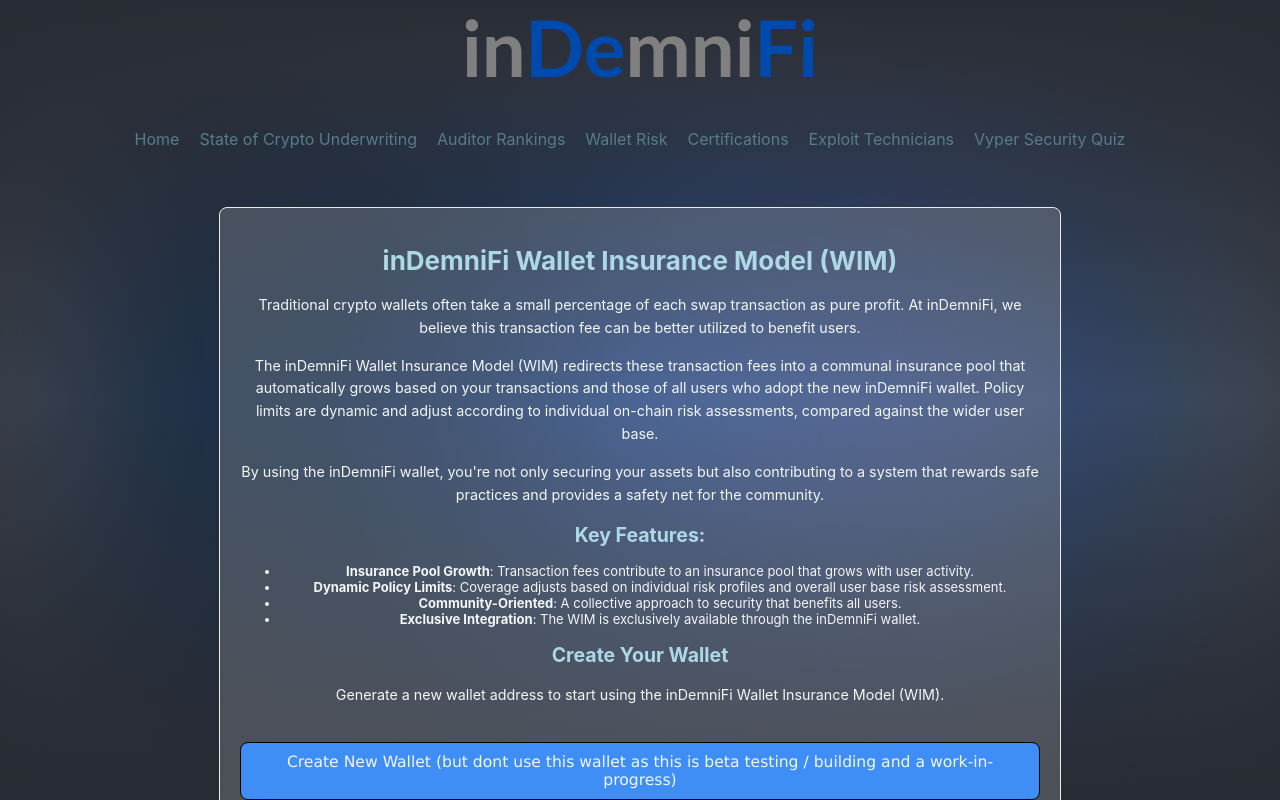
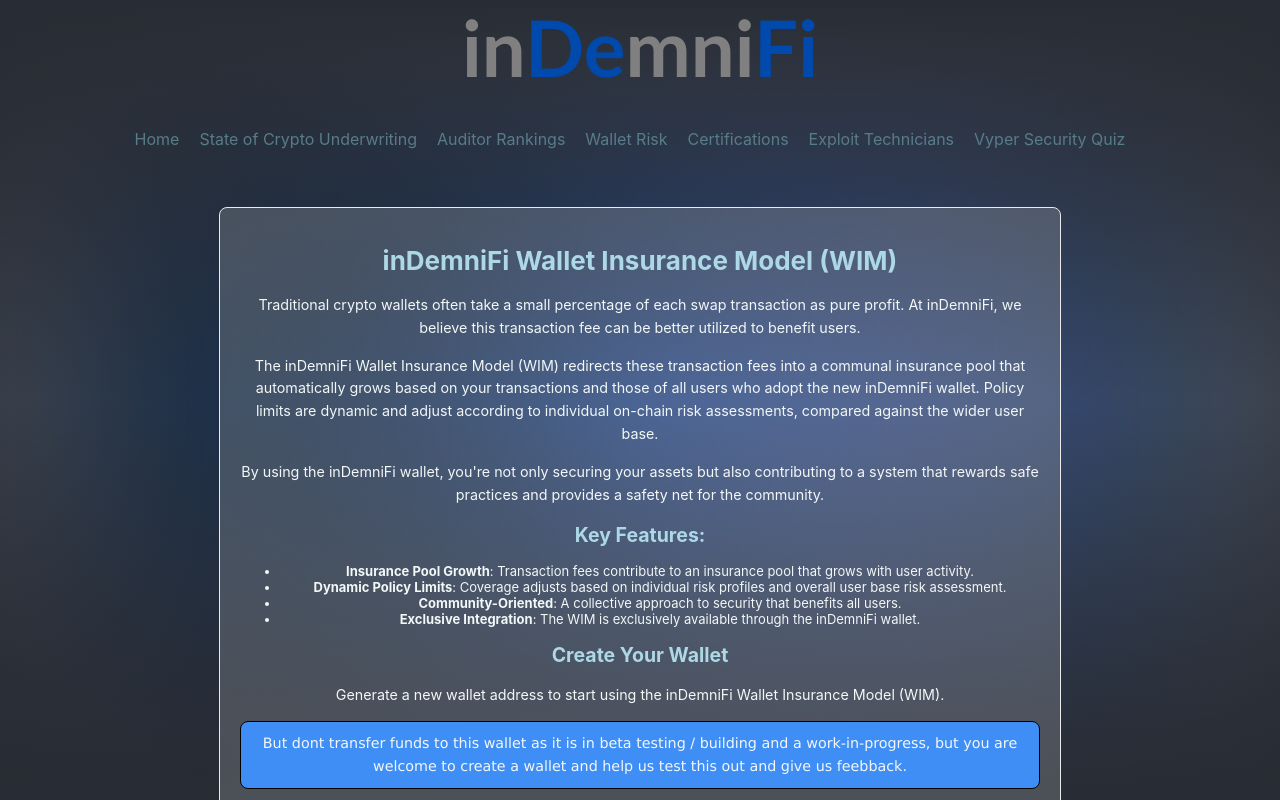
Before and after one commit to Enjoyweaver/inDemniFi_website, a React (Create React App) app: page / in a window 1280 px wide. Both pictures are taken after a click on the item "Create a wallet". Shown: the top 800 px of the page. Built offline with nearby package versions, Linux system fonts and the light colour scheme.

Commit message:
disclosure

```diff
--- a/src/components/WIM.js
+++ b/src/components/WIM.js
@@ -219,6 +219,11 @@ function WIMWalletCreation() {
         Generate a new wallet address to start using the inDemniFi Wallet
         Insurance Model (WIM).
       </p>
+      <p className="create-wallet-button">
+        But dont transfer funds to this wallet as it is in beta testing /
+        building and a work-in-progress, but you are welcome to create a wallet
+        and help us test this out and give us feebback.
+      </p>
 
       {/* Unlock Wallet */}
       {hasStoredWallet && !wallet && (
@@ -249,8 +254,7 @@ function WIMWalletCreation() {
             className="create-wallet-button"
             onClick={() => setShowInfoPopup(true)}
           >
-            Create New Wallet (but dont use this wallet as this is beta testing
-            / building and a work-in-progress)
+            Create New Wallet
           </button>
           <button
             className="import-wallet-button"
```
